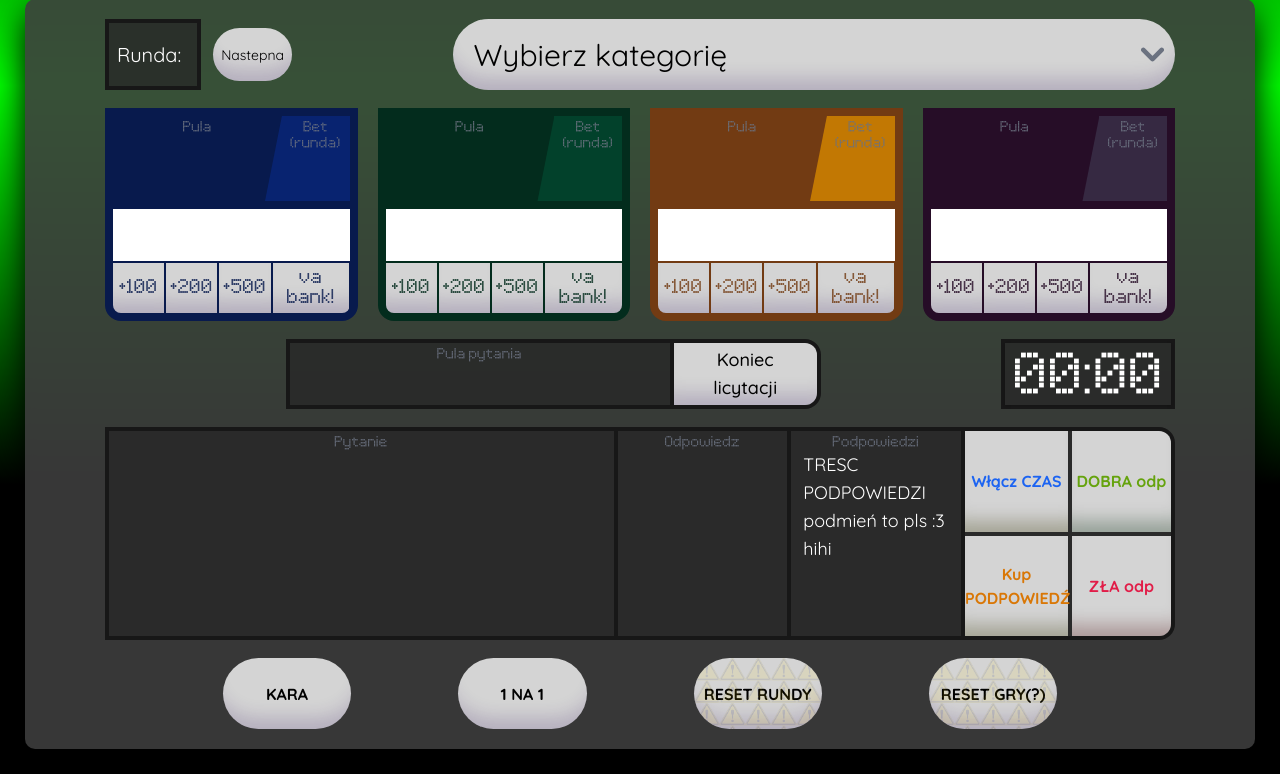
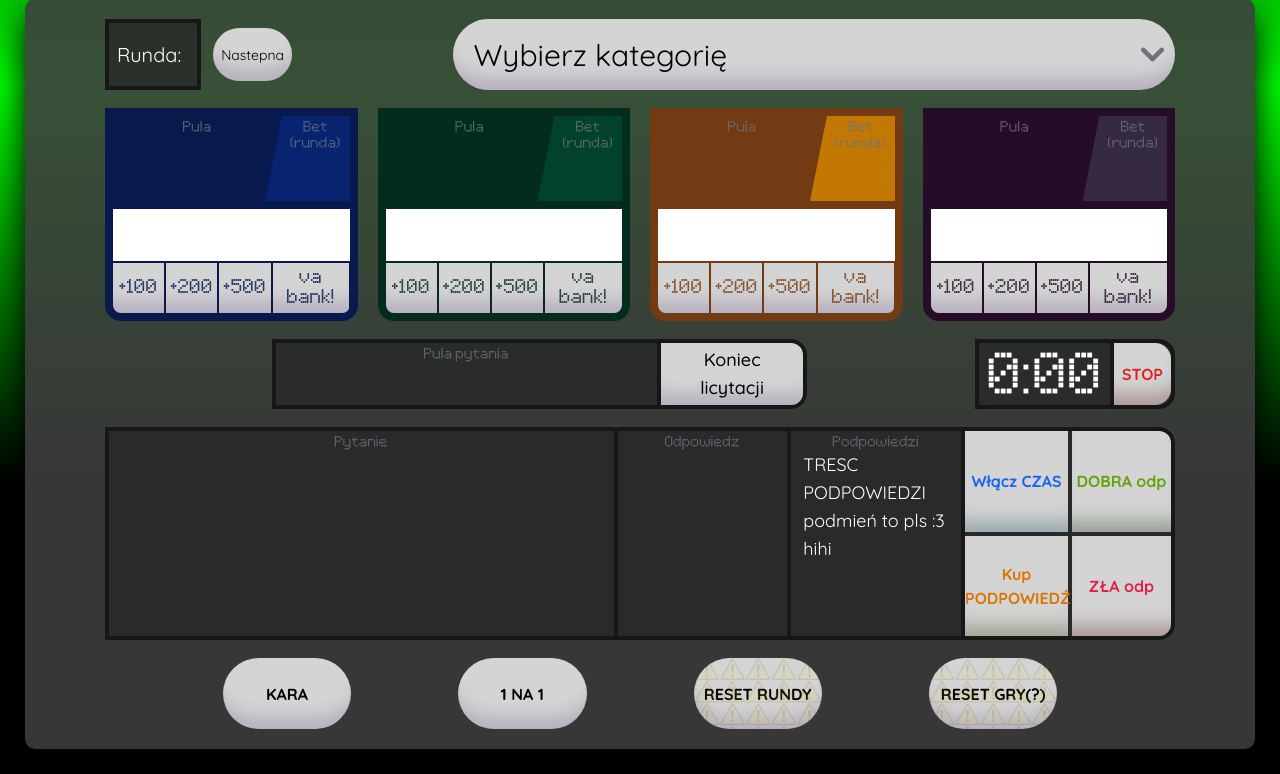
Before and after one commit to suchareq3/uwuntura-o-kase, a Django app: template awantura_o_kase/panel_admin/templates/admin_panel.html in a window 1280 px wide. Shown: the part 26-800 px from the top of the page. Run offline with Django 5.2, Linux system fonts and the light colour scheme; the template is opened without the code that fills it, so the values that code supplies are empty; some libraries are stand-ins or nearby versions.

Commit message:
Dodanie przycisku STOP czasu

```diff
--- a/awantura_o_kase/panel_admin/static/admin_panel_style.css
+++ b/awantura_o_kase/panel_admin/static/admin_panel_style.css
@@ -202,6 +202,10 @@ input[type="text"].kasa {
   box-shadow: rgba(53, 52, 4, 0.3) 0 -25px 18px -14px inset;
 }
 
+.odp-czas {
+  box-shadow: rgba(13, 65, 99, 0.3) 0 -25px 18px -14px inset;
+}
+
 .type-hardcoded {  }
 .type-input {  }
 .type-input {  }
--- a/awantura_o_kase/panel_admin/templates/admin_panel.html
+++ b/awantura_o_kase/panel_admin/templates/admin_panel.html
@@ -165,11 +165,12 @@
 						<button type = "submit" name = "koniec-licytacji" value = "koniec-licytacji" class="w-full h-full flex-[3] bg-neutral-300 hover:bg-neutral-400 active:bg-neutral-500 text-black text-lg font-medium border-l-0">Koniec<br>licytacji</button>
 					</form>
 				</div>
-				<div id="popup-modal-czas" class="ml-auto min-h-[100%] justify-center items-center w-fit bg-neutral-800/75 border-4 border-neutral-900">
-					<div class="w-full max-w-xl h-full">
+				<div class="ml-auto min-h-[100%] justify-center items-center w-fit bg-neutral-800/75 border-4 border-neutral-900 rounded-r-2xl object-contain">
+					<div class="w-full max-w-xl h-full flex divide-x-4 divide-neutral-900">
 						<div class="shadow h-full items-center px-2 flex text-5xl awantura-font">
-							<span class="awantura-font relative top-[5px] left-[2px]">{{minuty|default:"00"}}:{{sekundy|default:"00"}}</span>
+							<span id="popup-modal-czas" class="awantura-font relative top-[5px] left-[2px]">{{minuty|default:"0"}}:{{sekundy|default:"00"}}</span>
 						</div>
+						<button type = "submit" name = "stop_czas" value = "stop_czas" class="px-2 w-full h-full bg-neutral-300 hover:bg-neutral-400 active:bg-neutral-500 text-red-600 font-bold odp-zla rounded-r-2xl">STOP</button>
 					</div>
 				</div>
 			</div>
@@ -197,7 +198,7 @@
 					<div class="w-1/2 flex flex-col gap-1">
 						<form method = "post" action = "{% url 'gra' %}" class="h-1/2">
 							{% csrf_token %}
-							<button type = "submit" name = "wlacz_czas" value = "wlacz_czas" class="w-full h-full bg-neutral-300 hover:bg-neutral-400 active:bg-neutral-500 text-blue-600 font-bold odp-podpowiedz">Włącz CZAS</button>
+							<button type = "submit" name = "wlacz_czas" value = "wlacz_czas" class="w-full h-full bg-neutral-300 hover:bg-neutral-400 active:bg-neutral-500 text-blue-600 font-bold odp-czas">Włącz CZAS</button>
 						</form>
 						<button data-modal-target="popup-modal-podpowiedz" data-modal-toggle="popup-modal-podpowiedz" class="w-full h-1/2 bg-neutral-300 hover:bg-neutral-400 active:bg-neutral-500 text-amber-600 font-bold odp-podpowiedz">Kup PODPOWIEDŹ</button>
 					</div>
@@ -471,14 +472,14 @@
 					seconds--;
 				} else {
 					if (minutes > 0) {
-						minutes--;
+						minutes = 0;
 						seconds = 59;
 					} else {
 					}
 				}
 
 				timerElement.textContent =
-					(minutes < 10 ? '0' : '') + minutes + ':' +
+					minutes + ':' +
 					(seconds < 10 ? '0' : '') + seconds;
 			}
 
```
Also changed, not shown: awantura_o_kase/panel_admin/static/tailwind-output.css.
